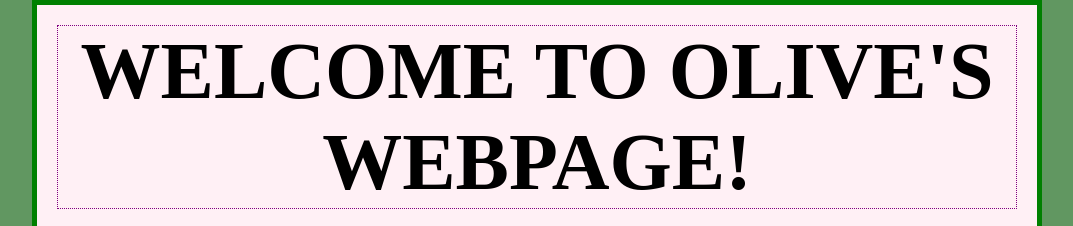
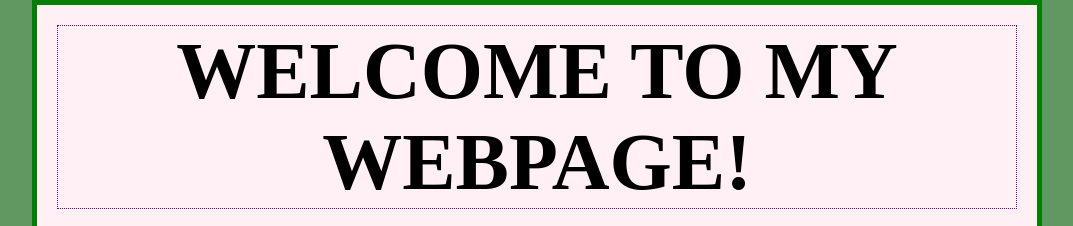
Before and after one commit to oliveecherryy/personal-website, a plain HTML site: page index.html in a window 1280 px wide. Shown: the top 226 px of the page, without its empty margins (103-1176 px from the left). Drawn offline with Linux system fonts and the light colour scheme.

Commit message:
Change title of index

```diff
--- a/index.html
+++ b/index.html
@@ -10,7 +10,7 @@
     </head>
 
     <body>
-        <h1>WELCOME TO OLIVE'S WEBPAGE!</h1>
+        <h1>WELCOME TO MY WEBPAGE!</h1>
         <p>Hi!! My name's <strong>Olivia Lee</strong>, but my closest friends call me <strong>Olive</strong>!</p>
         <a href="https://www.olivegarden.com/home" title="Olive Garden page!"><img src="images/348s.jpg" height="250"
             alt="Olive Garden!"
```
